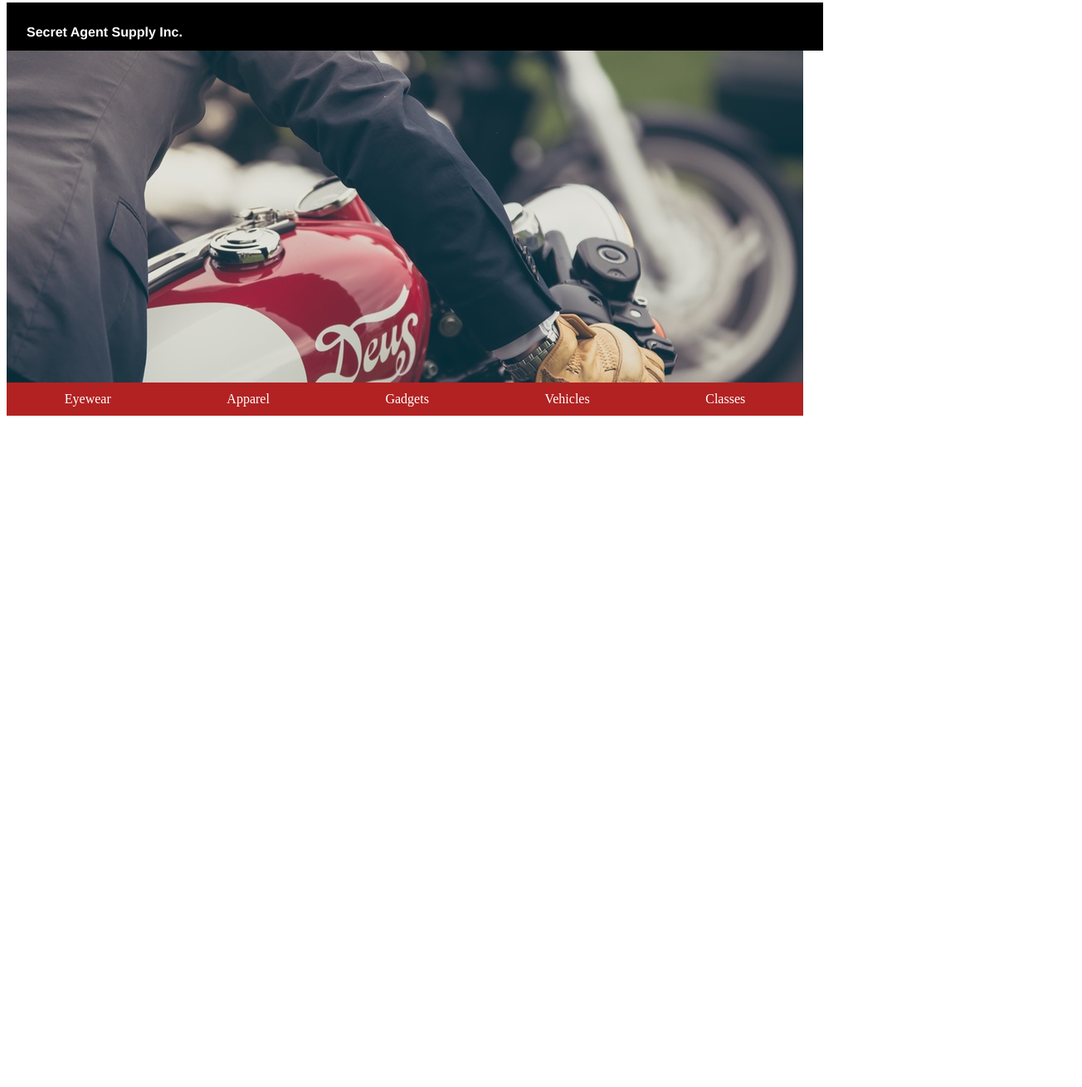
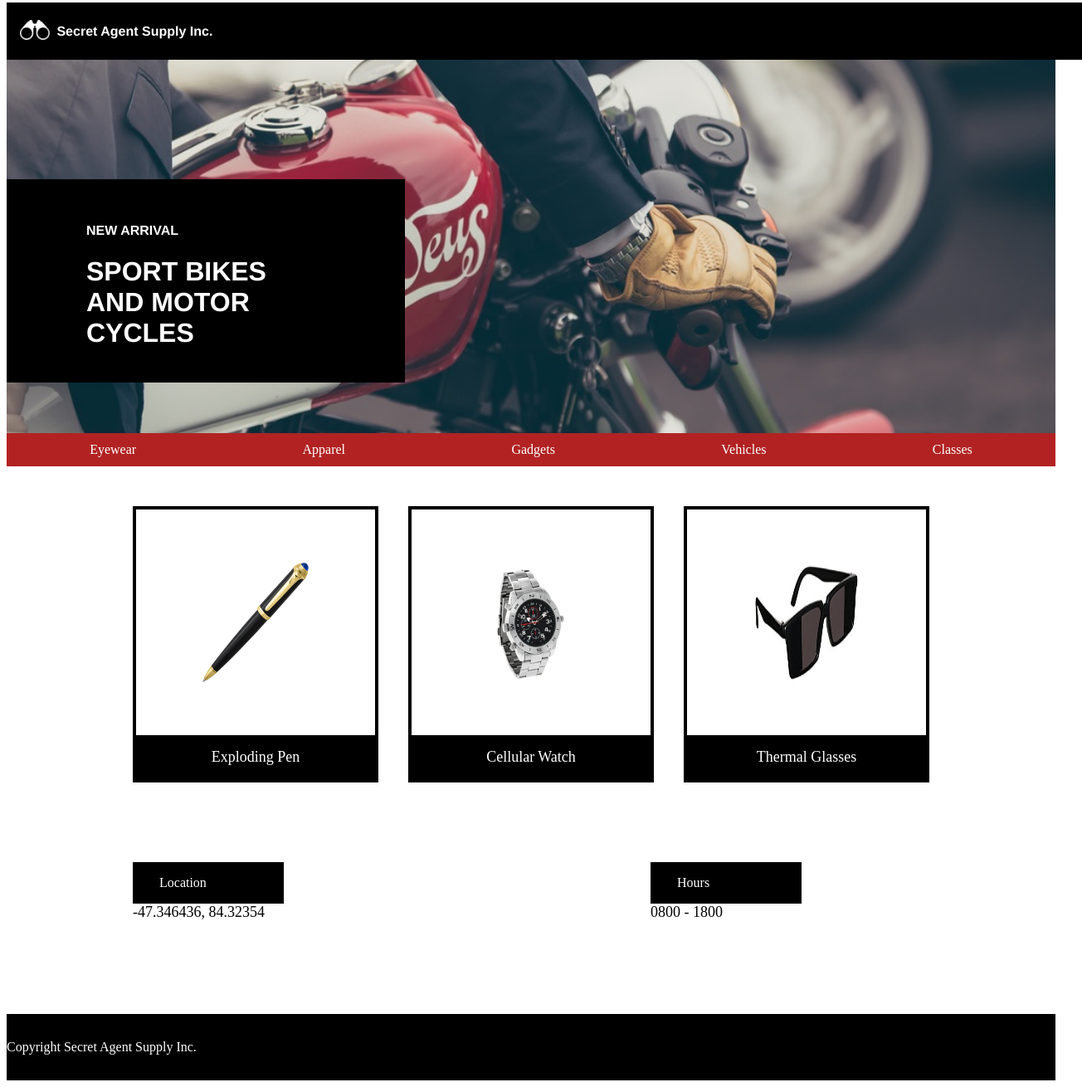
Before and after one commit to GHDon/Secret-Agent-Supply-Inc, a plain HTML site: page index.html in a window 1280 px wide. Shown: the part 5-1315 px from the top of the page at 83% size, 1304 px wide, since content can reach past the window. Before the commit the page ends 800 px from the top, so only its background shows below. Drawn offline with Linux system fonts and the light colour scheme.

Commit message:
Adding updated file

```diff
--- a/index.html
+++ b/index.html
@@ -7,16 +7,24 @@
     <link rel="reset.css" type="text/css" href="resources/css/reset.css">
     </head>
   <body>
-    <div class="container">
 
   <!-- Header-Section -->
     <div class="header">
-      <div class="logo-image" img src="resources/images/logo.png"/>
-      <h3>Secret Agent Supply Inc.</h3></div>
+      <div class="logo-image">
+        <img src="./resources/images/logo.png"/>
+      </div>
+      <h3>Secret Agent Supply Inc.</h3>
     </div>
 
-    <!-- Top-Section -->
-    <div class="top-section">
+
+    <!-- Main-Section -->
+    <div class="main-section">
+      <div class="ad-box">
+        <div class="headline">
+        <h4>NEW ARRIVAL</h4>
+        <h1>SPORT BIKES AND MOTOR CYCLES</h1>
+      </div>
+      </div>
     </div>
 
     <!-- Nav-Section -->
@@ -29,12 +37,52 @@
       </div>
     </div>
 
-    <!-- Bottom-Section -->
-    <div class="bottom-Section">
-  </div>
+    <!-- Products-Information -->
+    <div class="product-container">
+    <div class="products">
+     <div class="product">
+     <div class="product-image"><img src="./resources/images/pen.png">
+     </div>
+     <span class="description">Exploding Pen
+     </span>
+   </div>
+
+     <div class="product-watch">
+       <div class="product-image"><img src="./resources/images/watch.png">
+       </div>
+     <span class="description">Cellular Watch
+     </span>
+   </div>
+
+     <div class="product-glasses">
+     <div class="product-image"><img src="./resources/images/glasses.png">
+     </div>
+     <span class="description">Thermal Glasses
+     </span>
+   </div>
+   </div>
+ </div>
+
+ <!-- Location and Hours -->
+ <div class="location-container">
+
+   <div class= "info">
+     <span class="info-box-one">Location</span>
+     <span>-47.346436, 84.32354</span>
+   </div>
+   <div class="info">
+     <span class="info-box-two">Hours</span>
+     <span>0800 - 1800</span>
+   </div>
+ </div>
 
   <!-- Footer-Section -->
-  <div class="footer"
+  <div class="footer-container">
+    <div class="copyright-info">
+    <div><span>Copyright Secret Agent Supply Inc.</span></div>
+</div>
+</div>
+</div>
 
 
 
--- a/resources/css/style.css
+++ b/resources/css/style.css
@@ -6,33 +6,73 @@ width: 960px;
 }
 
 /*header*/
-.logo-image {
-  display: inline-block;
-  background-color: black;
-  text-align: left;
-  height: 1.5rem;
-  padding: 0 1rem 0 0.5rem;
-}
 .header {
-  padding: 0.66rem 0.5rem 0.66rem 1rem;
+  display: flex;
+  align-items: center;
+  flex-direction: row;
+  font-family: Helvetica;
+  font-size: 1rem;
   height: 2.32rem;
   width: 100%;
   background-color: black;
+  padding: 1rem;
 }
+.logo-image img {
+  color: white;
+  background-color: black;
+  height: 1.5rem;
+  margin-right: .5rem;
+}
+
 h3 {
   font-family: Helvetica;
   font-size: 1rem;
   color: white;
 }
 
-/*Top-Section*/
-.top-section {
+/*Main-Section*/
+.main-section {
+  display: block;
   background-image:url(../images/moto.jpeg);
-  height: 25rem;
-  width: 100%;
   background-repeat: no-repeat;
+  background-position: center;
+  background-size: cover;
+  height: 25em;
+}
+.ad-box {
+  display: flex;
+  padding-top: 9rem;
+  width: 20rem;
+  height: auto;
+}
+.headline {
+  display: block;
+  font-family: Helvetica;
+  font-weight: bold;
+  background-color: black;
+  color: white;
+  padding: 2rem 3rem;
+}
+.headline h4 {
+  display: block;
+  font-size: 1rem;
+  font-weight: bold;
+  text-size-adjust: 100%;
+  padding-left: 3rem;
+  width: 18rem;
+  height: 1.234;
+}
+.headline h1 {
+  display: block;
+  font-size: 2rem;
+  font-weight: bold;
+  padding: 0rem 3rem 2rem 3rem;
+  text-size-adjust: 100%;
+  width: 18rem;
+  height: 4.198rem;
+}
 
-}
+/* Navagation-Section*/
 .nav {
   display:inline-flex;
   flex-direction: row;
@@ -49,18 +89,105 @@ h3 {
   display: inline-block;
   flex: 1 1 auto;
 }
-span .one {
+
+/* Product-Information */
+.product-container {
+  display: flex;
+  flex-direction: row;
+  justify-content: center;
+  align-content: center;
+  max-width: 960px;
+  margin: 0 auto;
+  padding: 3rem 0;
+}
+
+.products {
+  display: flex;
+  justify-content: space-between;
+  width: 100%;
+}
+
+/*.product .product-watch .product-glasses {
+  display: block;
+  border: 4px solid black;
+  padding: 2rem 0;
+  height: 9rem;
+  width: 15.2rem;
+}*/
+
+.product, .product-watch, .product-glasses {
+  text-align: center;
+  width: 30%;
+  border: 4px solid black;
+}
+
+.product-image img {
+  display: block;
+  padding: 1rem ;
+  height: 9rem;
+  max-width: 8rem;
+  margin: 3rem auto;
+}
+.description {
+    background-color: black;
+    color: white;
+    width: 100%;
+    display: block;
+    padding-top: 1rem;
+    padding-bottom: 1rem;
+}
+
+/* Location-Container */
+.location-container {
+  display: flex;
+  flex-direction: row;
+  justify-content: space-between;
+  max-width: 960px;
+  margin: 0 auto;
+  padding: 3rem 0;
+}
+.info {
+  width: 35%;
+  display: block;
+}
+.info-box-one {
+  display: flex;
+  flex-direction: column;
+  background-color: black;
+  color: white;
+  width: 35%;
+  padding: 1em 2em;
+  font-size: 1rem;
+}
+.info-box-two {
+  display: flex;
+  flex-direction: column;
+  background-color: black;
+  color: white;
+  width: 35%;
+  padding: 1em 2em;
+  font-size: 1rem;
+}
+/* Footer */
+.footer-container {
+  display: flex;
+  align-items: center;
+  height: 5rem;
+  background-color: black;
+  width: 100%;
+  margin-top: 4rem;
+}
+.copyright-info {
+  font-size: 1rem;
+  background-color: black;
+  color: white;
+  text-align: left;
+  padding-top: 1.5rem 0rem 1.5rem 3rem;
+}
+@media only screen and (max-width: 1024px) {
+  .header {
+    width: 100%;
+  }
+@media only screen and (min-width: 480px) {
 
 }
-span .two {
-
-}
-span .three{
-
-}
-.bottom-section {
-
-}
-.footer {
-
-}
```
Also changed, not shown: resources/images/image (1).png (added), resources/images/image.png (added).
